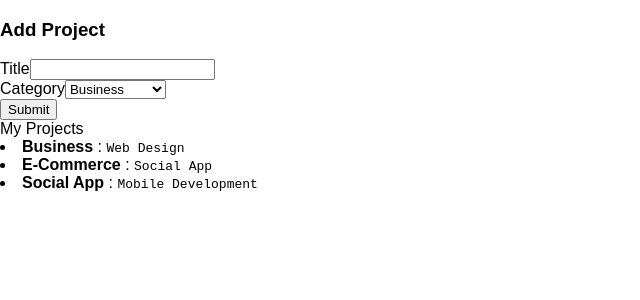
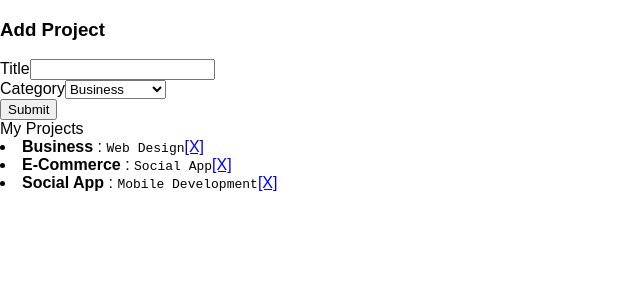
Before and after one commit to OSMadeIT/reactIntro, a React (Create React App) app: page / in a window 1280 px wide. Shown: the top 300 px of the page, without its empty margins (0-640 px from the left). Built offline with nearby package versions, Linux system fonts and the light colour scheme.

Commit message:
delete project

```diff
--- a/src/App.js
+++ b/src/App.js
@@ -2,6 +2,7 @@
 import Projects from './Components/Projects';
 import AddProject from './Components/AddProject';
 import './App.css';
+import uuid from 'uuid';
 
 class App extends Component {
   constructor(){
@@ -14,14 +15,17 @@
   componentDidMount(){
     this.setState({projects: [
       {
+        id: uuid.v4(),
         title: "Business",
         category: "Web Design"
       },
       {
+        id: uuid.v4(),
         title: "E-Commerce",
         category: "Social App"
       },
       {
+        id: uuid.v4(),
         title: "Social App",
         category: "Mobile Development"
       }
@@ -35,11 +39,19 @@
     this.setState({projects:projects});
   }
 
+  handleDeleteProject(id){
+    let projects = this.state.projects;
+    let index = projects.findIndex(x => x.id === id);
+    projects.splice(index, 1);
+    this.setState({projects:projects});
+
+  }
+
   render() {
     return (
       <div className="App">
       <AddProject AddProject={this.handleAddProject.bind(this)}/>
-      <Projects projects={this.state.projects} />
+      <Projects projects={this.state.projects} onDelete={this.handleDeleteProject.bind(this)}/>
       </div>
     );
   }
--- a/src/Components/AddProject.js
+++ b/src/Components/AddProject.js
@@ -1,4 +1,5 @@
 import React, { Component } from 'react';
+import uuid from 'uuid';
 
 class AddProject extends Component {
 
@@ -20,6 +21,7 @@
             alert('Title must be provided');
         }else{
             this.setState({newProject:{
+                id: uuid.v4(),
                 title: this.refs.title.value,
                 category: this.refs.category.value
             }}, function(){
--- a/src/Components/ProjectItem.js
+++ b/src/Components/ProjectItem.js
@@ -1,10 +1,15 @@
 import React, { Component } from 'react';
 
 class ProjectItem extends Component {
+
+    deleteProject(id){
+        this.props.onDelete(id);
+    }
+
   render() {
     return (
       <li className="Project">
-        <b>{this.props.project.title}</b> : <code>{this.props.project.category}</code>
+        <b>{this.props.project.title}</b> : <code>{this.props.project.category}</code><a href="#" onClick={this.deleteProject.bind(this, this.props.project.id)}>[X]</a>
       </li>
     );
   }
--- a/src/Components/Projects.js
+++ b/src/Components/Projects.js
@@ -2,6 +2,11 @@
 import ProjectItem from './ProjectItem';
 
 class Projects extends Component {
+
+  deleteProject(id){
+    this.props.onDelete(id);
+  }
+
   render() {
     let ProjectItems;
     if(this.props.projects){
@@ -9,7 +14,7 @@
       ProjectItems = this.props.projects.map(project => {
         // console.log(project);
         return(
-          <ProjectItem key = {project.title} project = {project} />
+          <ProjectItem onDelete={this.deleteProject.bind(this)} key = {project.title} project = {project} />
         );
       });
     }
```
